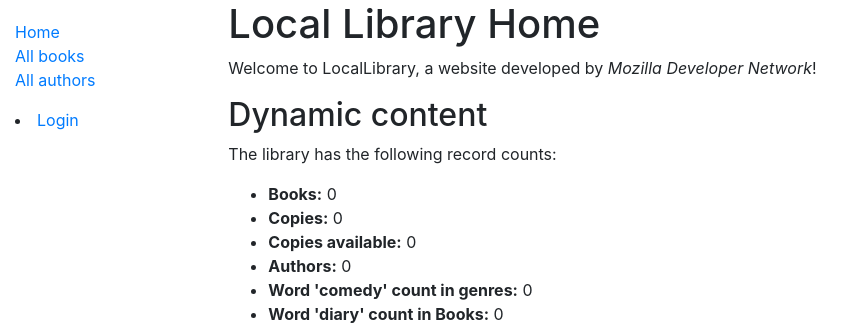
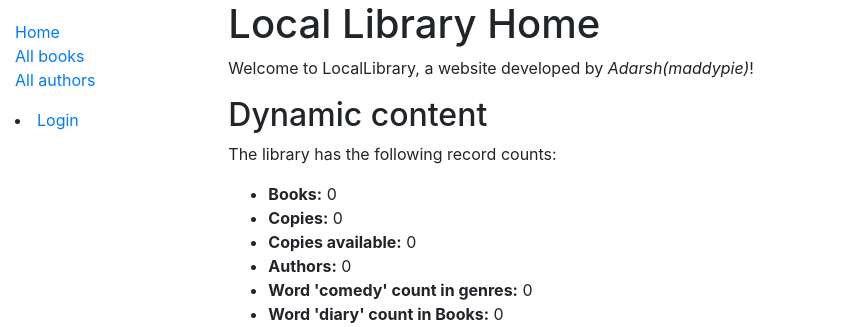
Before and after one commit to tsadarsh/MyLib, a Django app: page /catalog/ in a window 1280 px wide. Shown: the top 327 px of the page, without its empty margins (0-864 px from the left). Run offline with Django 3.2, Linux system fonts and the light colour scheme; data that the repository does not hold is empty; some libraries are stand-ins or nearby versions.

Commit message:
Updated site developer name

```diff
--- a/catalog/templates/index.html
+++ b/catalog/templates/index.html
@@ -6,7 +6,7 @@
 
 {% block content %}
   <h1>Local Library Home</h1>
-  <p>Welcome to LocalLibrary, a website developed by <em>Mozilla Developer Network</em>!</p>
+  <p>Welcome to LocalLibrary, a website developed by <em>Adarsh(maddypie)</em>!</p>
   <h2>Dynamic content</h2>
   <p>The library has the following record counts:</p>
   <ul>
```
